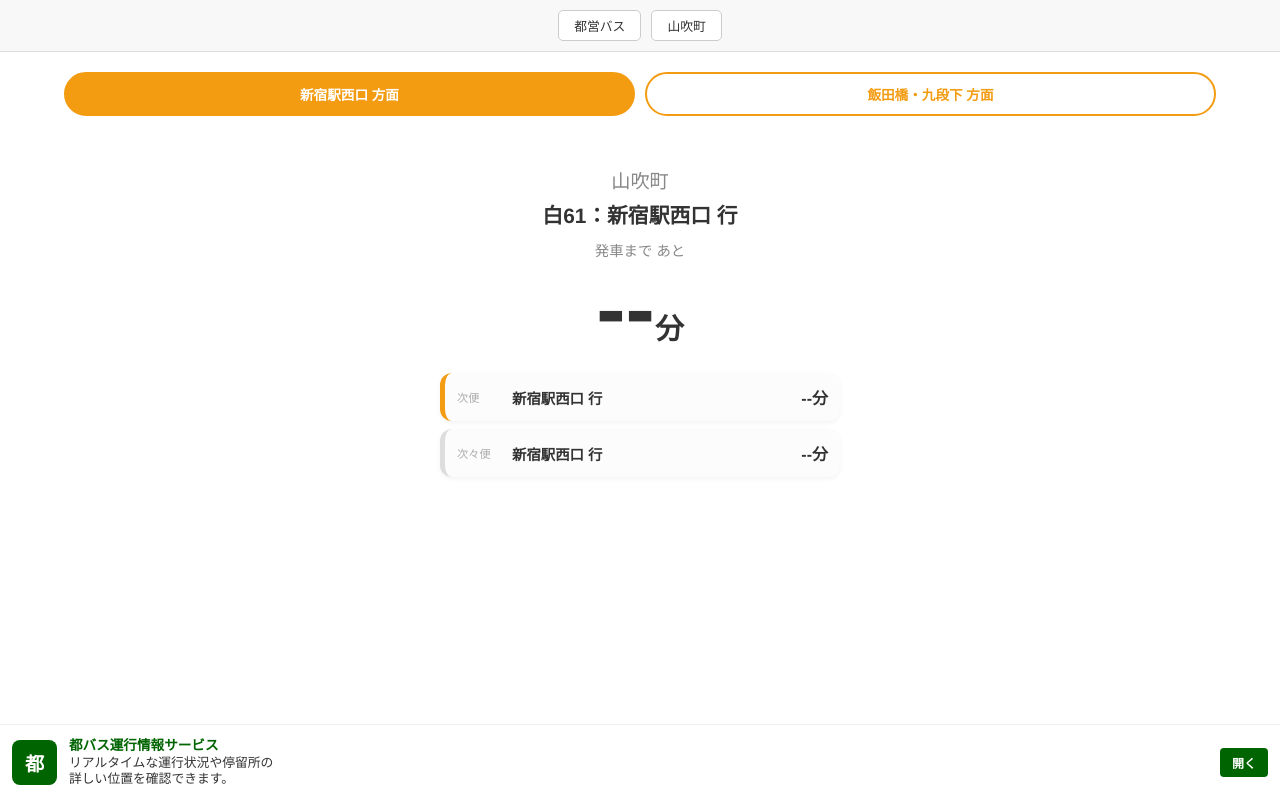
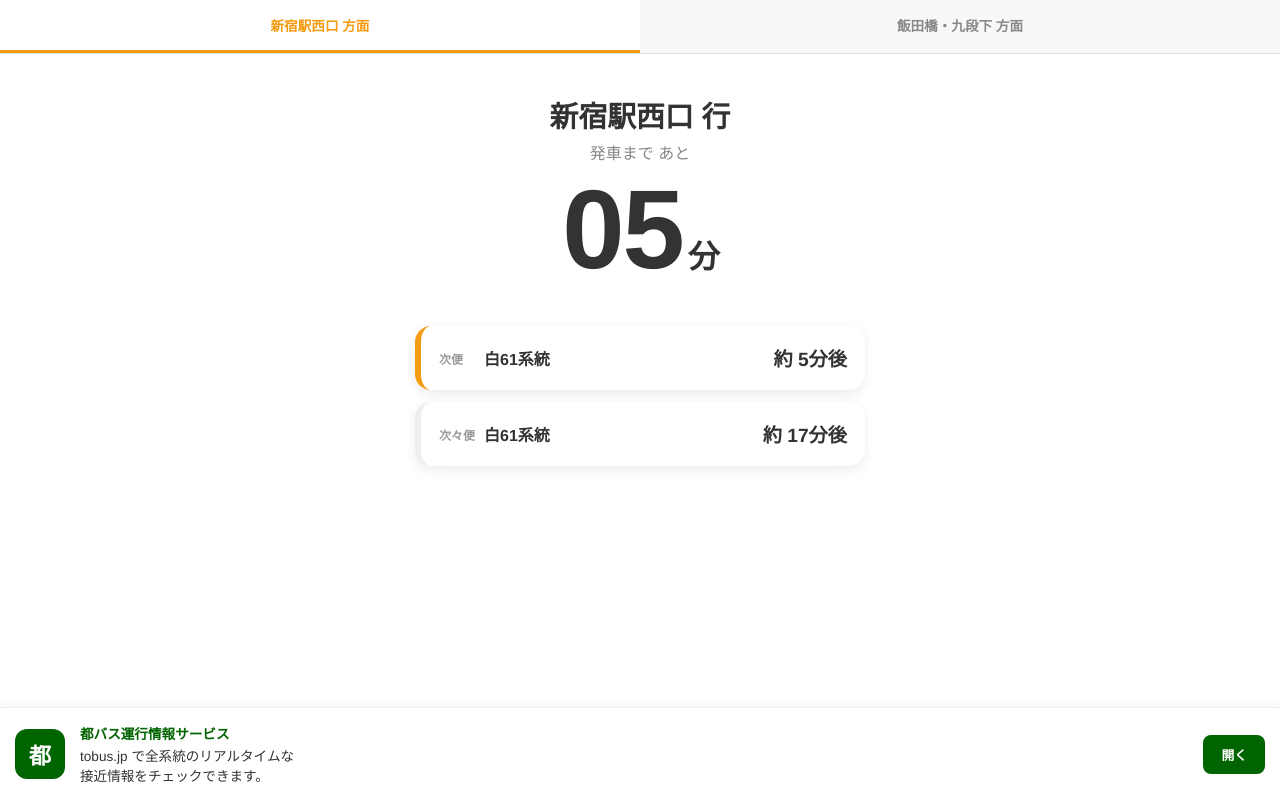
Before and after one commit to mt2026-svg/bus-ap, a website: page index.html in a window 1280 px wide. Drawn offline with Linux system fonts and the light colour scheme.

Commit message:
Update index.html

```diff
--- a/index.html
+++ b/index.html
@@ -5,66 +5,85 @@
     <meta name="viewport" content="width=device-width, initial-scale=1.0">
     <title>都バス運行情報 - 山吹町</title>
     <style>
+        :root { --toei-green: #006400; --kintetsu-orange: #f39c12; }
         body { font-family: 'Helvetica Neue', Arial, sans-serif; background: #fff; color: #333; margin: 0; padding: 0; display: flex; flex-direction: column; align-items: center; }
-        .header-nav { width: 100%; display: flex; padding: 10px; gap: 10px; background: #f8f8f8; border-bottom: 1px solid #ddd; justify-content: center; }
-        .nav-item { border: 1px solid #ccc; padding: 5px 15px; border-radius: 5px; font-size: 0.8rem; background: #fff; }
 
-        .main-display { text-align: center; margin-top: 30px; width: 90%; }
-        .stop-name { font-size: 1.2rem; color: #888; margin-bottom: 5px; }
-        .eta-label { color: #888; font-size: 0.9rem; margin-bottom: 5px; }
-        .eta-main { font-size: 5.5rem; font-weight: bold; line-height: 1; color: #333; }
-        .eta-unit { font-size: 1.8rem; }
+        /* 上部：方面切り替えタブ */
+        .tab-container { width: 100%; display: flex; background: #f8f8f8; border-bottom: 1px solid #ddd; position: sticky; top: 0; z-index: 100; }
+        .tab { flex: 1; padding: 15px 5px; text-align: center; font-size: 0.85rem; font-weight: bold; color: #888; cursor: pointer; border-bottom: 3px solid transparent; }
+        .tab.active { color: var(--kintetsu-orange); border-bottom-color: var(--kintetsu-orange); background: #fff; }
 
-        /* 行き先切り替えボタン */
-        .selector-container { display: flex; gap: 10px; margin: 20px 0; width: 90%; justify-content: center; }
-        .dest-btn { flex: 1; padding: 10px; border-radius: 25px; border: 2px solid #f39c12; background: #fff; color: #f39c12; font-weight: bold; cursor: pointer; font-size: 0.85rem; }
-        .dest-btn.active { background: #f39c12; color: #fff; }
+        /* メイン表示部 */
+        .main-display { text-align: center; padding: 40px 20px; width: 100%; box-sizing: border-box; }
+        .current-dest-name { font-size: 1.8rem; font-weight: bold; margin-bottom: 5px; }
+        .eta-label { color: #888; font-size: 1rem; margin-bottom: 10px; }
+        .eta-main { font-size: 7rem; font-weight: bold; line-height: 1; color: #333; letter-spacing: -2px; }
+        .eta-unit { font-size: 2rem; margin-left: 5px; }
 
-        .list-container { width: 90%; max-width: 400px; }
-        .list-item { display: flex; justify-content: space-between; align-items: center; padding: 12px; border-radius: 12px; margin-bottom: 8px; background: #fcfcfc; box-shadow: 0 2px 5px rgba(0,0,0,0.05); border-left: 5px solid #ddd; }
-        .list-item.active { border-left-color: #f39c12; }
+        /* 次便リスト */
+        .list-container { width: 92%; max-width: 450px; margin-bottom: 100px; }
+        .list-item { display: flex; align-items: center; padding: 18px; border-radius: 16px; margin-bottom: 12px; background: #fff; box-shadow: 0 4px 12px rgba(0,0,0,0.08); border-left: 6px solid #eee; }
+        .list-item.next { border-left-color: var(--kintetsu-orange); }
+        .list-label { font-size: 0.75rem; color: #999; width: 45px; font-weight: bold; }
+        .list-desc { font-weight: bold; flex-grow: 1; font-size: 1rem; }
+        .list-time { font-weight: bold; font-size: 1.2rem; color: #333; }
 
-        .list-label { color: #aaa; font-size: 0.7rem; width: 45px; }
-        .list-desc { font-weight: bold; flex-grow: 1; text-align: left; padding-left: 10px; font-size: 0.9rem; }
-        .list-time { font-weight: bold; font-size: 1rem; }
+        /* 下部広告：都バス公式風 */
+        .ad-banner { position: fixed; bottom: 0; width: 100%; background: #fff; border-top: 1px solid #eee; padding: 15px; display: flex; align-items: center; gap: 15px; box-sizing: border-box; box-shadow: 0 -2px 10px rgba(0,0,0,0.05); }
+        .ad-icon { background: var(--toei-green); color: white; width: 50px; height: 50px; border-radius: 12px; display: flex; align-items: center; justify-content: center; font-size: 1.4rem; font-weight: bold; }
+        .ad-text { text-align: left; font-size: 0.85rem; flex-grow: 1; }
+        .ad-text b { color: var(--toei-green); display: block; margin-bottom: 2px; }
+        .ad-btn { background: var(--toei-green); color: white; padding: 10px 18px; border-radius: 8px; text-decoration: none; font-weight: bold; font-size: 0.8rem; }
 
-        /* 広告バナー */
-        .ad-banner { position: fixed; bottom: 0; width: 100%; background: #fff; border-top: 1px solid #eee; padding: 12px; display: flex; align-items: center; gap: 12px; box-sizing: border-box; }
-        .ad-icon { background: #006400; color: white; width: 45px; height: 45px; border-radius: 8px; display: flex; align-items: center; justify-content: center; font-size: 1.2rem; font-weight: bold; }
-        .ad-text { text-align: left; font-size: 0.8rem; flex-grow: 1; line-height: 1.3; }
-        .ad-text b { color: #006400; display: block; font-size: 0.85rem; }
-        .ad-btn { background: #006400; color: white; padding: 6px 12px; border-radius: 4px; text-decoration: none; font-weight: bold; font-size: 0.75rem; }
+        /* 非表示制御 */
+        .content-group { display: none; width: 100%; flex-direction: column; align-items: center; }
+        .content-group.active { display: flex; }
     </style>
 </head>
 <body>
 
-    <div class="header-nav">
-        <div class="nav-item">都営バス</div>
-        <div class="nav-item">山吹町</div>
+    <div class="tab-container">
+        <div class="tab active" onclick="switchTab('shinjuku')">新宿駅西口 方面</div>
+        <div class="tab" onclick="switchTab('kudan')">飯田橋・九段下 方面</div>
     </div>
 
-    <div class="selector-container">
-        <button class="dest-btn active" onclick="switchDest('shinjuku')">新宿駅西口 方面</button>
-        <button class="dest-btn" onclick="switchDest('kudan')">飯田橋・九段下 方面</button>
+    <div id="shinjuku-content" class="content-group active">
+        <div class="main-display">
+            <div class="current-dest-name">新宿駅西口 行</div>
+            <div class="eta-label">発車まで あと</div>
+            <div class="eta-main">05<span class="eta-unit">分</span></div>
+        </div>
+        <div class="list-container">
+            <div class="list-item next">
+                <div class="list-label">次便</div>
+                <div class="list-desc">白61系統</div>
+                <div class="list-time">約 5分後</div>
+            </div>
+            <div class="list-item">
+                <div class="list-label">次々便</div>
+                <div class="list-desc">白61系統</div>
+                <div class="list-time">約 17分後</div>
+            </div>
+        </div>
     </div>
 
-    <div class="main-display">
-        <div class="stop-name">山吹町</div>
-        <div id="target-dest" style="font-weight:bold; font-size:1.3rem; margin-bottom:10px;">白61：新宿駅西口 行</div>
-        <div class="eta-label">発車まで あと</div>
-        <div class="eta-main" id="main-eta">--<span class="eta-unit">分</span></div>
-    </div>
-
-    <div class="list-container" style="margin-top:20px;">
-        <div class="list-item active">
-            <div class="list-label">次便</div>
-            <div class="list-desc" id="bus1-desc">新宿駅西口 行</div>
-            <div class="list-time" id="bus1-time">--分</div>
+    <div id="kudan-content" class="content-group">
+        <div class="main-display">
+            <div class="current-dest-name">九段下 行</div>
+            <div class="eta-label">発車まで あと</div>
+            <div class="eta-main">08<span class="eta-unit">分</span></div>
         </div>
-        <div class="list-item">
-            <div class="list-label">次々便</div>
-            <div class="list-desc" id="bus2-desc">新宿駅西口 行</div>
-            <div class="list-time" id="bus2-time">--分</div>
+        <div class="list-container">
+            <div class="list-item next">
+                <div class="list-label">次便</div>
+                <div class="list-desc">飯64系統</div>
+                <div class="list-time">約 8分後</div>
+            </div>
+            <div class="list-item">
+                <div class="list-label">次々便</div>
+                <div class="list-desc">飯64系統</div>
+                <div class="list-time">約 20分後</div>
+            </div>
         </div>
     </div>
 
@@ -72,23 +91,22 @@
         <div class="ad-icon">都</div>
         <div class="ad-text">
             <b>都バス運行情報サービス</b>
-            リアルタイムな運行状況や停留所の<br>詳しい位置を確認できます。
+            tobus.jp で全系統のリアルタイムな<br>接近情報をチェックできます。
         </div>
         <a href="https://tobus.jp/blsys/t_mbl/busstop/map?ds=1&id=1355&p=1" target="_blank" class="ad-btn">開く</a>
     </div>
 
     <script>
-        function switchDest(dest) {
-            const btns = document.querySelectorAll('.dest-btn');
-            btns.forEach(b => b.classList.remove('active'));
-            if(dest === 'shinjuku') {
-                btns[0].classList.add('active');
-                document.getElementById('target-dest').innerText = '白61：新宿駅西口 行';
-                // 本来はここでデータを切り替えます
-            } else {
-                btns[1].classList.add('active');
-                document.getElementById('target-dest').innerText = '飯64：九段下 行';
-            }
+        function switchTab(dest) {
+            // タブの切り替え
+            const tabs = document.querySelectorAll('.tab');
+            tabs.forEach(t => t.classList.remove('active'));
+            event.currentTarget.classList.add('active');
+
+            // コンテンツの切り替え
+            const groups = document.querySelectorAll('.content-group');
+            groups.forEach(g => g.classList.remove('active'));
+            document.getElementById(dest + '-content').classList.add('active');
         }
     </script>
 </body>
```
